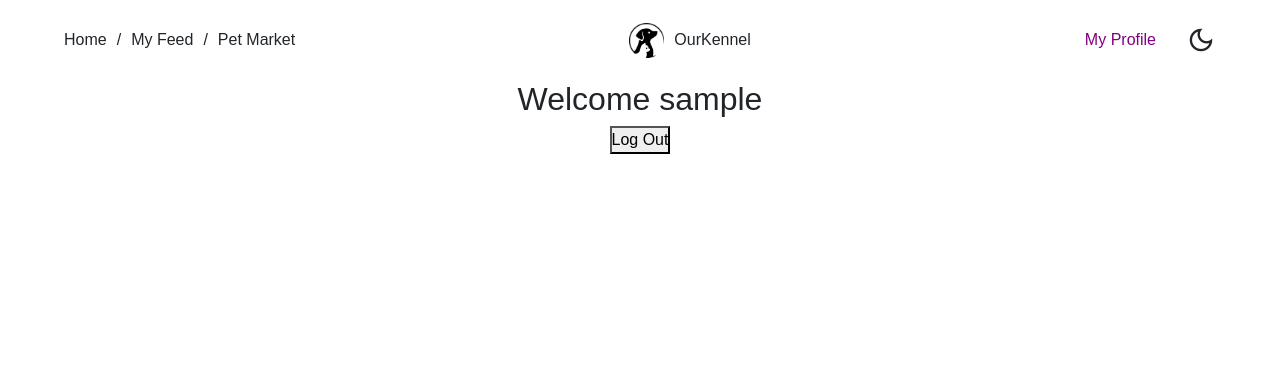
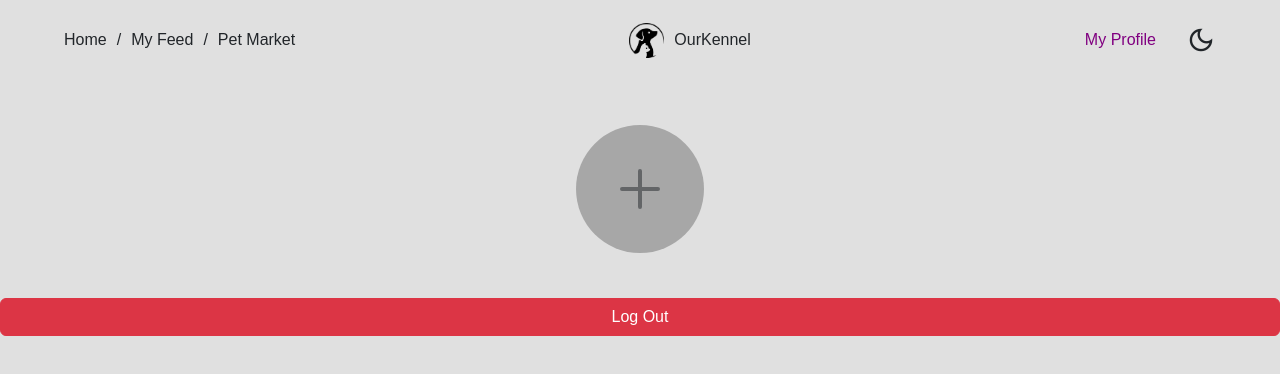
Before and after one commit to sayak-12/OurKennel, a React (Vite) app in the folder client/: page /dashboard in a window 1280 px wide. Shown: the top 374 px of the page. Built offline with nearby package versions, Linux system fonts and the light colour scheme; sample sign-in values are in the browser's storage; a web font is replaced by a local one.

Commit message:
dahsboard

```diff
--- a/client/index.html
+++ b/client/index.html
@@ -7,6 +7,8 @@
     <link href="https://cdn.jsdelivr.net/npm/bootstrap@5.3.2/dist/css/bootstrap.min.css" rel="stylesheet" integrity="sha384-T3c6CoIi6uLrA9TneNEoa7RxnatzjcDSCmG1MXxSR1GAsXEV/Dwwykc2MPK8M2HN" crossorigin="anonymous">
     <link rel="stylesheet" href="https://fonts.googleapis.com/css2?family=Material+Symbols+Outlined:opsz,wght,FILL,GRAD@24,400,0,0" />
     <link rel="stylesheet" href="https://fonts.googleapis.com/css2?family=Material+Symbols+Outlined:opsz,wght,FILL,GRAD@20..48,100..700,0..1,-50..200" />
+    <script type="module" src="https://unpkg.com/ionicons@7.1.0/dist/ionicons/ionicons.esm.js"></script>
+<script nomodule src="https://unpkg.com/ionicons@7.1.0/dist/ionicons/ionicons.js"></script>
     <script src="https://cdn.jsdelivr.net/npm/bootstrap@5.3.2/dist/js/bootstrap.bundle.min.js" integrity="sha384-C6RzsynM9kWDrMNeT87bh95OGNyZPhcTNXj1NW7RuBCsyN/o0jlpcV8Qyq46cDfL" crossorigin="anonymous"></script>
     <title>Vite + React</title>
   </head>
--- a/client/src/pages/dashboard.jsx
+++ b/client/src/pages/dashboard.jsx
@@ -1,23 +1,131 @@
 import { useAuthContext } from "../../hooks/useAuthContext";
-import {useLogout} from "../../hooks/useLogout"
+import { useLogout } from "../../hooks/useLogout";
+import { useDarkMode } from "../../hooks/DarkmodeProvider";
+import { useState } from "react";
+
+import "./dashboard.scss";
 const Dashboard = () => {
+  const { darkmode } = useDarkMode();
   const logout = useLogout();
-    const {user} = useAuthContext();
-    const loggout = ()=>{
+  const { user } = useAuthContext();
+  const [formvisible, setFormvisible] = useState(false);
+  const [file, setFile] = useState(null);
+  const loggout = () => {
     logout();
+  };
+  const popup = () => {
+    setFormvisible(!formvisible);
+  };
+  const filehandle = (e) => {
+    const selectedFile = e.target.files;
+    console.log(selectedFile);
+  if (selectedFile) {
+    setFile("download");
+    console.log("hi");
   }
+  };
+  document.addEventListener("dragover", (e) => {
+    e.preventDefault();
+    e.stopPropagation();
+  });
+
+  document.addEventListener("dragenter", (e) => {
+    e.preventDefault();
+    e.stopPropagation();
+  });
+
+  document.addEventListener("dragleave", (e) => {
+    e.preventDefault();
+    e.stopPropagation();
+  });
+
+  document.addEventListener("drop", (e) => {
+    e.preventDefault();
+    e.stopPropagation();
+  });
   return (
     <>
-        {user &&
+      {user && (
 
-        (<>
-        <h2 className="feedhead">Welcome {user.user.username}</h2>
-        <button onClick={loggout}>Log Out</button>
+        <>
+          <div className={`coverform ${formvisible ? "" : "d-none"}`}>
+            <button
+              type="button"
+              className="btn-close"
+              data-bs-dismiss="alert"
+              aria-label="Close"
+              onClick={popup}
+            ></button>
+            <form className="profilepicform">
+            <div className="filewrapper"
+  onDragOver={(e) => {
+    e.preventDefault();
+    e.stopPropagation();
+    document.querySelector('.filewrapper').style.backgroundColor = "rgba(255,255,255,0.5)"
+  }}
+  onDragEnter={(e) => {
+    e.preventDefault();
+    e.stopPropagation();
+    document.querySelector('.filewrapper').style.backgroundColor = "rgba(255,255,255,0.5)"
+  }}
+  onDragLeave={(e) => {
+    e.preventDefault();
+    e.stopPropagation();
+    document.querySelector('.filewrapper').backgroundColor = file ? "#b5b5b5" : "rgba(255,255,255,0.5)";
+  }}
+  onDrop={(e) => {
+    e.preventDefault();
+    e.stopPropagation();
+    filehandle(e);
+    document.querySelector('.filewrapper').style.backgroundColor = "#b5b5b5";
+  }}
+>
+  {file ? (
+    <span style={{ position: "absolute" }}>{file}</span>
+  ) : (
+    <span style={{ position: "absolute" }}>upload or drag & drop a file</span>
+  )}
+  <input
+    type="file"
+    name="file"
+    id=""
+    className="file"
+    onChange={filehandle}
+  />
+</div>
+
+
+              <button
+                className="btn btn-primary"
+                type="submit"
+                disabled={file ? false : true}
+              >
+                Set Profile Picture
+              </button>
+            </form>
+          </div>
+          <div className={`usersection ${darkmode ? "dark" : ""}}`}>
+            <div className="pfpsection">
+              {user.user.profilepic ? (
+                <span>{user.user.profilepic}</span>
+              ) : (
+                <div
+                  className="pfpdiv"
+                  title="Add your profile picture"
+                  onClick={popup}
+                >
+                  <ion-icon name="add-outline"></ion-icon>
+                </div>
+              )}
+            </div>
+            <button className="btn btn-danger px-3" onClick={loggout}>
+              Log Out
+            </button>
+          </div>
         </>
       )}
-
     </>
   );
-}
+};
 
 export default Dashboard;
--- /dev/null
+++ b/client/src/pages/dashboard.scss
@@ -0,0 +1,83 @@
+.usersection{
+    padding-top: 10vh;
+    min-height: 100vh;
+    height: max-content;
+    width: 100%;
+    background: #e0e0e0;
+    display: flex;
+    flex-direction: column;
+
+    .pfpsection{
+        width: 100%;
+        display: flex;
+        justify-content: center;
+        align-items: center;
+        height: max-content;
+        padding: 3.5% 0;
+    }
+    .pfpdiv{
+        background: #a7a7a7;
+        display: flex;
+        align-items: center;
+        justify-content: center;
+        border-radius: 50%;
+        cursor: pointer;
+        height: 8rem;
+            width: 8rem;
+        ion-icon{
+            height: 4rem;
+            width: 4rem;
+            opacity: 0.5;
+        }
+    }
+}
+.coverform{
+    position: absolute;
+    z-index: 25;
+    padding: 25px;
+    border-radius: 10px;
+    height: max-content;
+    flex-direction: column;
+    background: #b5b5b5;
+    left: 50%;
+    top: 50%;
+    transform: translate(-50%, -50%);
+    display: flex;
+    box-shadow: 0 0 20px rgba(0, 0, 0, 0.476);
+
+    justify-content: center;
+    align-items: center;
+    .btn-close{
+        height: 30px;
+        width: 30px;
+        align-self: end;
+        transform: translateY(-10px);
+    }
+    form{
+        .filewrapper{
+            .file{
+            width: 100%;
+            height: 250px;
+            border: 2px dashed purple;
+            border-radius: 10px;
+            background: transparent;
+            opacity: 0;
+            position: relative;
+        }
+        display: flex;
+        justify-content: center;
+        align-items: center;
+        border: 2px dashed purple;
+            border-radius: 10px;
+            background: transparent;
+        }
+        gap: 15px;
+        display: flex;
+        justify-content: center;
+        align-items: center;
+        flex-direction: column;
+    }
+}
+.dark{
+    background: #1f1f1f;
+}
```
Also changed, not shown: 2 other files (tests, documents, lock files or other folders). Lines whose indentation alone changed are shown as unchanged.
